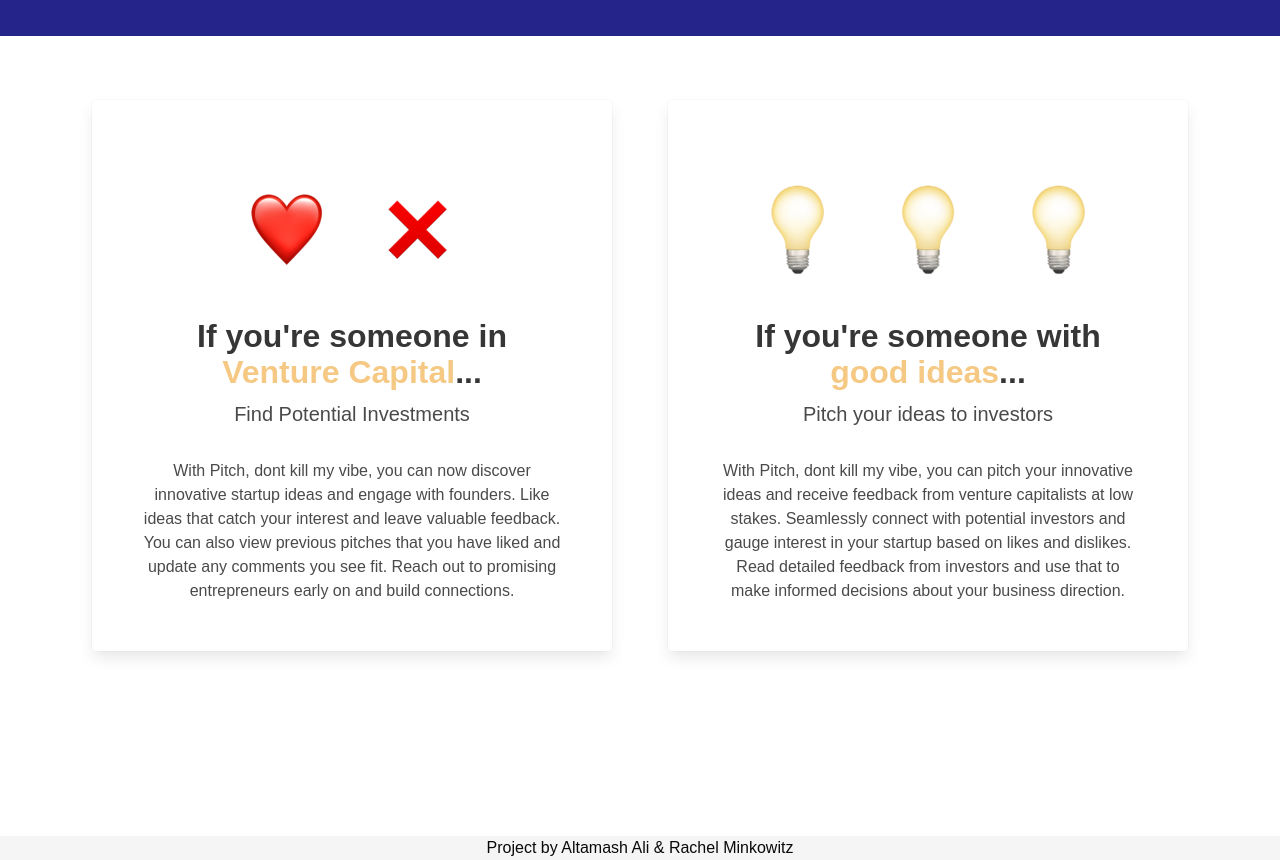
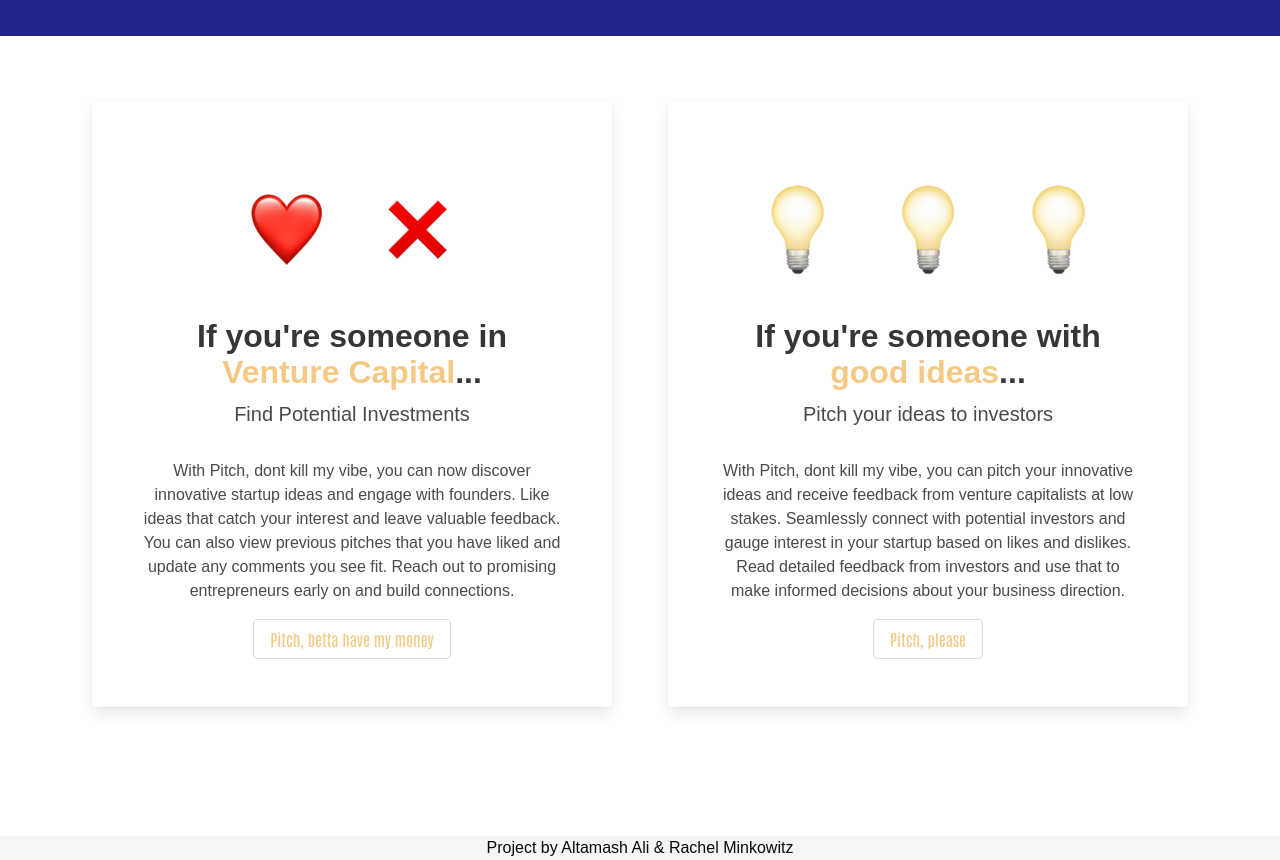
Before and after one commit to RachMink/pitch-dont-kill-my-vibe, a Next.js app: page / in a window 1280 px wide. Shown: the part 820-1680 px from the top of the page. Built offline with nearby package versions, Linux system fonts and the light colour scheme; no server answers; a web font is replaced by a local one.

Commit message:
fix button conditional on home page

```diff
--- a/pages/index.js
+++ b/pages/index.js
@@ -101,10 +101,11 @@ export default function Home(props) {
                       </div>
                     </div>
                     <p className="title">
-                      If you're someone in{" "}<br/>
+                      If you're someone in <br />
                       <span className="title" style={{ color: "#f5c984" }}>
                         Venture Capital
-                      </span>...
+                      </span>
+                      ...
                     </p>
 
                     <p className="subtitle p-2">Find Potential Investments</p>
@@ -116,7 +117,7 @@ export default function Home(props) {
                       liked and update any comments you see fit. Reach out to
                       promising entrepreneurs early on and build connections.{" "}
                     </p>
-                    {props.userType === "" && (
+                    {(props.userType === null || props.userType === "") && (
                       <Link href="/login">
                         <button
                           className={`button mt-4 ${antonio.className}`}
@@ -160,7 +161,7 @@ export default function Home(props) {
                       investors and use that to make informed decisions about
                       your business direction.
                     </p>
-                    {props.userType === "" && (
+                    {(props.userType === null || props.userType === "") && (
                       <Link href="/login">
                         <button
                           className={`button is-secondary mt-4 ${antonio.className}`}
```
